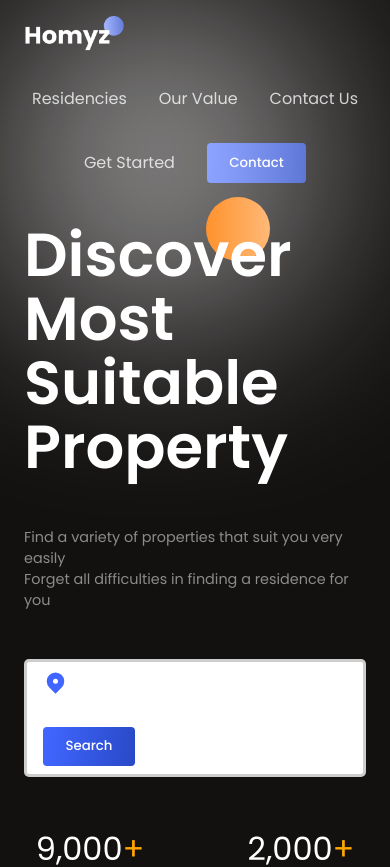
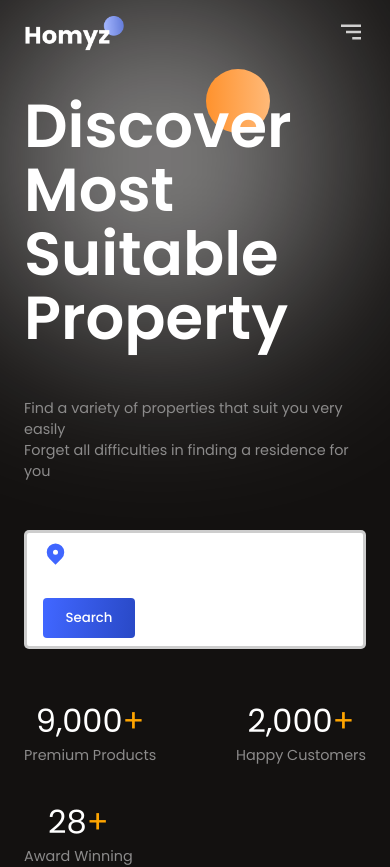
Before and after one commit to Prajith-Shetty/RealEstateWebsite, a React (Vite) app: page / in a window 390 px wide. Shown: the top 867 px of the page. Built offline with nearby package versions, Linux system fonts and the light colour scheme.

Commit message:
Header section made responsive

```diff
--- a/src/components/Header/Header.css
+++ b/src/components/Header/Header.css
@@ -16,3 +16,28 @@
 .h-menu>*:hover {
     cursor: pointer;
 }
+
+.menu-icon{
+    display: none;
+}
+
+@media (max-width: 768px){
+    .menu-icon{
+        display: block;
+    }
+    .h-menu{
+        color: var(--black);
+        position: absolute;
+        top: 3rem;
+        right: 4rem;
+        background: white;
+        flex-direction: column;
+        font-weight: 500;
+        gap: 2rem;
+        padding: 3rem;
+        border-radius: 10px;
+        align-items: flex-start;
+        box-shadow: 0px 4px 4px rgba(0,0,0,0.05);
+        transition: all 300ms ease-in;
+    }
+}
--- a/src/components/Header/Header.jsx
+++ b/src/components/Header/Header.jsx
@@ -1,12 +1,26 @@
-import React from 'react'
+import React, { useState } from 'react'
 import './Header.css'
+import {BiMenuAltRight} from 'react-icons/bi'
+import OutsideClickHandler from 'react-outside-click-handler'
 
 const Header = () => {
+    const [menuOpened, setMenuOpened] = useState(false);
+    const getMenuStyles = (menuOpened)=>{
+        if(document.documentElement.clientWidth<=800){
+            return {right: !menuOpened && "-100%"}
+        }
+    }
     return (
         <section className="h-wrapper">
             <div className="flexCenter paddings innerWidth h-container">
                 <img src="./logo.png" alt="logo" width={100} />
-                <div className="flexCenter h-menu">
+
+                <OutsideClickHandler
+                onOutsideClick={()=>{
+                    setMenuOpened(false)
+                }}>
+                <div className="flexCenter h-menu"
+                style={getMenuStyles(menuOpened)}>
                     <a href="">Residencies</a>
                     <a href="">Our Value</a>
                     <a href="">Contact Us</a>
@@ -14,9 +28,15 @@
                     <button className="button">
                         <a href="">Contact</a>
                     </button>
+                </div>
+                </OutsideClickHandler>
 
-                </div>
+                <div className="menu-icon" onClick={()=>setMenuOpened((prev)=>!prev)}>
+                <BiMenuAltRight size={30}/>
             </div>
+
+            </div>
+
         </section>
     )
 }
```
Also changed, not shown: notes.txt.
